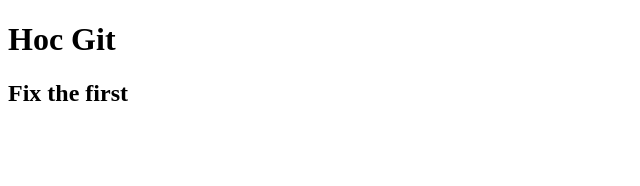
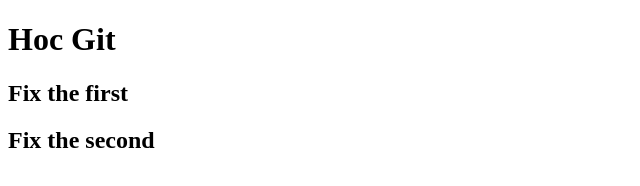
Before and after one commit to DoManhCuong-hash/HocGit, a plain HTML site: page index.html in a window 1280 px wide. Shown: the whole page, without its empty margins (0-640 px from the left). Drawn offline with Linux system fonts and the light colour scheme.

Commit message:
test commit lan 3

```diff
--- a/index.html
+++ b/index.html
@@ -8,5 +8,6 @@
   <body>
     <h1>Hoc Git</h1>
     <h2>Fix the first</h2>
+    <h2>Fix the second</h2>
   </body>
 </html>
```
